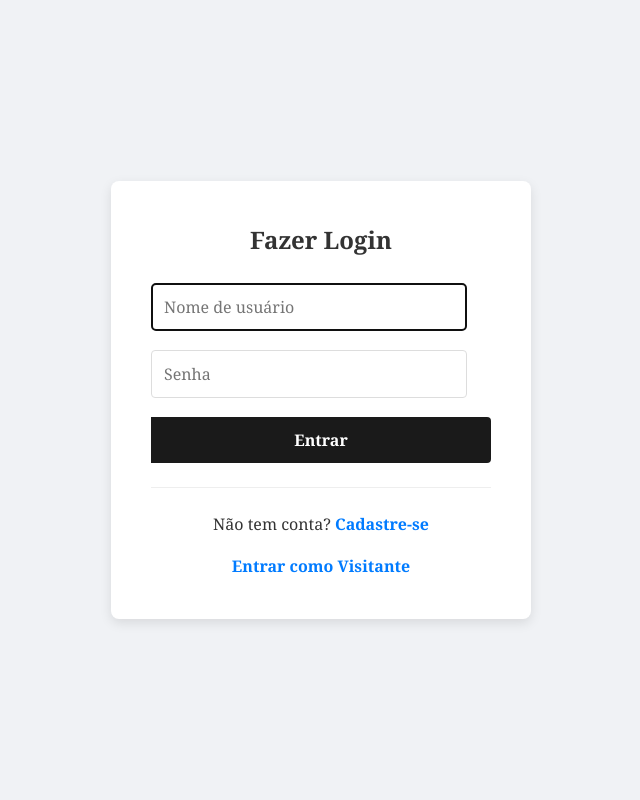
After one commit to ArthurOliveiraFurieri/jornalDoCommercio-Projetos2, a Django app: page /login/ in a window 1280 px wide. The commit adds this page. Shown: the whole page, without its empty margins (279-919 px from the left). Run offline with Django 5.2, Linux system fonts and the light colour scheme.

Commit message:
api's em portugues, porem tem q colocar as noticas manualmente em cada categoria e sistema de login e cadastro funcionando e pocando tudo cuida pra cuidar

```diff
--- a/jornalDoCommercio/settings.py
+++ b/jornalDoCommercio/settings.py
@@ -118,3 +118,6 @@ STATICFILES_DIRS = [
 # https://docs.djangoproject.com/en/5.2/ref/settings/#default-auto-field
 
 DEFAULT_AUTO_FIELD = 'django.db.models.BigAutoField'
+
+LOGIN_REDIRECT_URL = 'jornal_app:home'
+LOGOUT_REDIRECT_URL = 'jornal_app:home'
--- a/jornalDoCommercio/urls.py
+++ b/jornalDoCommercio/urls.py
@@ -2,9 +2,18 @@ from django.contrib import admin
 from django.urls import path, include
 from django.contrib.auth import views as auth_views
 
+# Importa o novo formulário de login
+from jornal_app.forms import CustomAuthenticationForm
+
 urlpatterns = [
     path('admin/', admin.site.urls),
-    path('', include('jornal_app.urls')),  # ← ASSIM ESTAVA FUNCIONANDO
-    path('accounts/login/', auth_views.LoginView.as_view(), name='login'),
-    path('accounts/logout/', auth_views.LogoutView.as_view(), name='logout'),
+    path('', include('jornal_app.urls')),
+
+    # Linha de login MODIFICADA
+    path('login/', auth_views.LoginView.as_view(
+            template_name='registration/login.html',
+            authentication_form=CustomAuthenticationForm # Diz ao Django para usar nosso form
+        ), name='login'),
+
+    path('logout/', auth_views.LogoutView.as_view(), name='logout'),
 ]
--- a/jornal_app/forms.py
+++ b/jornal_app/forms.py
@@ -1,21 +1,24 @@
 from django import forms
 from .models import Categoria, Comentario
+# Imports novos
+from django.contrib.auth.forms import UserCreationForm, AuthenticationForm
+from django.contrib.auth.models import User
 
+# --- Seu CategoriaForm (sem modificações) ---
 class CategoriaForm(forms.ModelForm):
     class Meta:
         model = Categoria
         fields = ['nome']
-
         widgets = {
             'nome': forms.TextInput(attrs={'class': 'form-control', 'placeholder': 'Ex: Economia'}),
         }
-
         error_messages = {
             'nome': {
                 'unique': "Nome já utilizado. Categorias devem ter nomes únicos.",
             },
         }
 
+# --- Seu ComentarioForm (sem modificações) ---
 class ComentarioForm(forms.ModelForm):
     class Meta:
         model = Comentario
@@ -30,3 +33,32 @@ class ComentarioForm(forms.ModelForm):
         labels = {
             'texto': 'Seu comentário'
         }
+
+# --- CustomUserCreationForm (Corrigido) ---
+class CustomUserCreationForm(UserCreationForm):
+    class Meta(UserCreationForm.Meta):
+        model = User
+        fields = ('username', 'email')
+
+    def __init__(self, *args, **kwargs):
+        super(CustomUserCreationForm, self).__init__(*args, **kwargs)
+        self.fields['username'].widget.attrs['placeholder'] = 'Nome de usuário'
+        self.fields['email'].widget.attrs['placeholder'] = 'Seu e-mail'
+        self.fields['password1'].widget.attrs['placeholder'] = 'Digite sua senha'
+        self.fields['password2'].widget.attrs['placeholder'] = 'Confirme sua senha'
+        self.fields['username'].label = ''
+        self.fields['email'].label = ''
+        self.fields['password1'].label = ''
+        self.fields['password2'].label = ''
+
+# --- FORMULÁRIO DE LOGIN (NOVO) ---
+class CustomAuthenticationForm(AuthenticationForm):
+    """
+    Adiciona placeholders ao formulário de login padrão.
+    """
+    def __init__(self, *args, **kwargs):
+        super(CustomAuthenticationForm, self).__init__(*args, **kwargs)
+        self.fields['username'].widget.attrs['placeholder'] = 'Nome de usuário'
+        self.fields['password'].widget.attrs['placeholder'] = 'Senha'
+        self.fields['username'].label = ''
+        self.fields['password'].label = ''
--- /dev/null
+++ b/jornal_app/templates/registration/login.html
@@ -0,0 +1,113 @@
+{% load static %}
+<!DOCTYPE html>
+<html lang="pt-br">
+<head>
+    <meta charset="UTF-8">
+    <meta name="viewport" content="width=device-width, initial-scale=1.0">
+    <title>Login - Jornal do Commercio</title>
+
+    <link rel="stylesheet" href="{% static 'css/home.css' %}">
+
+    <style>
+        body {
+            font-family: -apple-system, BlinkMacSystemFont, "Segoe UI", Roboto, "Helvetica Neue", Arial, sans-serif;
+            background-color: #f0f2f5;
+            display: flex;
+            justify-content: center;
+            align-items: center;
+            min-height: 100vh;
+            margin: 0;
+            padding: 20px 0;
+        }
+        .auth-container {
+            background-color: #ffffff;
+            padding: 2.5rem;
+            border-radius: 8px;
+            box-shadow: 0 4px 12px rgba(0, 0, 0, 0.1);
+            width: 100%;
+            max-width: 420px;
+        }
+        .auth-container h2 {
+            margin-top: 0;
+            margin-bottom: 1.5rem;
+            color: #333;
+            text-align: center;
+        }
+        .auth-container form p {
+            margin-bottom: 1.2rem;
+            text-align: left;
+        }
+        .auth-container form label {
+            display: none;
+        }
+        .auth-container input[type="text"],
+        .auth-container input[type="email"],
+        .auth-container input[type="password"] {
+            width: calc(100% - 24px); /* 100% menos o padding */
+            padding: 12px;
+            border: 1px solid #ddd;
+            border-radius: 4px;
+            font-size: 1rem;
+        }
+        .auth-container .search-button {
+            width: 100%;
+            padding: 12px;
+            border: none;
+            cursor: pointer;
+            font-size: 1rem;
+            font-weight: bold;
+        }
+        .auth-container hr {
+            margin: 1.5rem 0;
+            border: 0;
+            border-top: 1px solid #eee;
+        }
+        .auth-container .links {
+            text-align: center;
+        }
+        .auth-container .links a {
+            color: #007bff;
+            text-decoration: none;
+            font-weight: bold;
+        }
+
+        .auth-container .errorlist {
+            list-style-type: none;
+            padding: 0;
+            margin: -0.5rem 0 1rem 0;
+            color: #d93025;
+            font-size: 0.9rem;
+            font-weight: bold;
+            text-align: left;
+        }
+        .auth-container ul.helptext {
+            list-style-type: none;
+            padding: 0;
+            margin: -0.8rem 0 1rem 0;
+            font-size: 0.8rem;
+            color: #777;
+            text-align: left;
+        }
+    </style>
+</head>
+<body>
+    <div class="auth-container">
+        <h2>Fazer Login</h2>
+
+        <form method="post">
+            {% csrf_token %}
+            {{ form.as_p }}
+            <button type="submit" class="search-button">Entrar</button>
+        </form>
+
+        <hr>
+
+        <div class="links">
+            <p>Não tem conta? <a href="{% url 'jornal_app:register' %}">Cadastre-se</a></p>
+            <p style="margin-top: 1rem;">
+                <a href="{% url 'jornal_app:home' %}">Entrar como Visitante</a>
+            </p>
+        </div>
+    </div>
+</body>
+</html>
--- a/jornal_app/urls.py
+++ b/jornal_app/urls.py
@@ -13,6 +13,7 @@ urlpatterns = [
     path('editor/categorias/<int:pk>/excluir/', views.CategoriaDeleteView.as_view(), name='categoria_delete'),
     path('comentario/<int:pk>/excluir/', views.ComentarioDeleteView.as_view(), name='comentario_delete'),
 
-    # ✅ URL simplificada - sem importação complexa
-    path('importar-noticias/', views.importar_noticias, name='importar_noticias'),
+    path('importar/', views.importar_noticias, name='importar_noticias'),
+
+    path('register/', views.register_view, name='register'),
 ]
```
Also changed, not shown: jornal_app/news_simple.py (+31 -36 lines), jornal_app/templates/admin/importar_noticias.html (+11 -112 lines), jornal_app/templates/registration/register.html (added, +119 -0 lines), jornal_app/views.py (+26 -2 lines), db.sqlite3.
